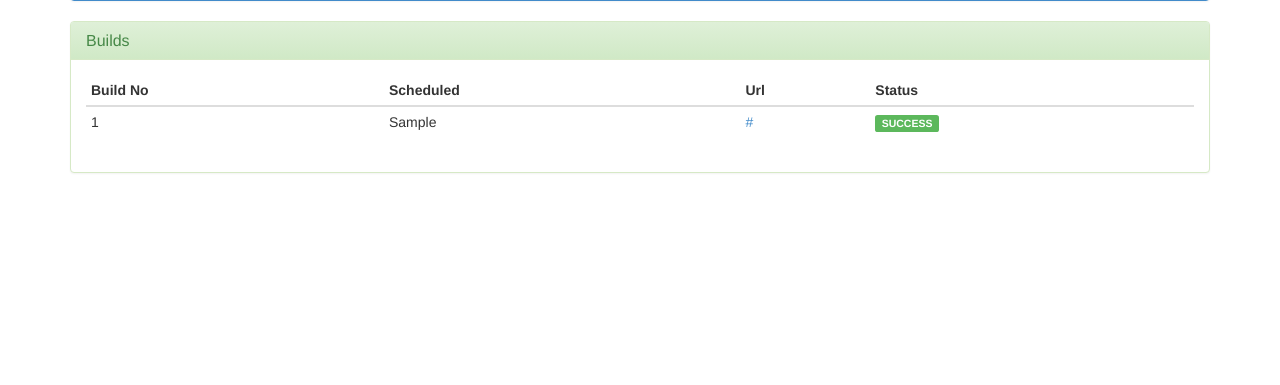
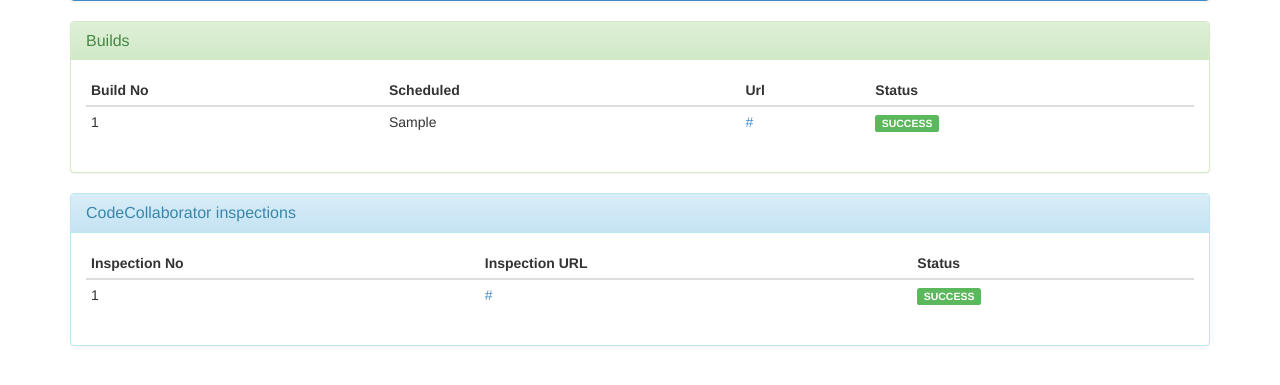
Before and after one commit to pasliwa/code_review, a Flask app: template templates/info.html in a window 1280 px wide. Shown: the part 344-729 px from the top of the page. Run offline with Flask 2, Linux system fonts and the light colour scheme; tables that the repository leaves empty hold one stand-in row (values such as "Sample post"); the template is opened without the code that fills it: values that come from a table or form of the project are taken from there, most other values are stand-ins (such as "Sample title", 1, 10 or a date in 2020); some libraries are stand-ins or nearby versions.

Commit message:
db persistance for code inspections in CC

```diff
--- a/CodeCollaborator.py
+++ b/CodeCollaborator.py
@@ -24,8 +24,6 @@ class CodeCollaborator(object):
         return reviewId
 
     def upload_diff(self, reviewId, revision, repoPath):
-        curr = os.getcwd()
-        print os.getcwd()
         revision = int(revision)
         output = subprocess.check_output(
             "{cc} addhgdiffs {reviewId} -r {rev1} -r {rev2}".format(cc=config.CC_BIN, reviewId=reviewId,
--- a/code_review.py
+++ b/code_review.py
@@ -46,6 +46,7 @@ class Review(db.Model):
     title = db.Column(db.String(120))
     sha1 = db.Column(db.String(40), index=True)
     builds = db.relationship("Build")
+    inspections = db.relationship("CodeInspection")
 
     def __init__(self, owner=None, owner_email=None, title=None, sha1=None):
         self.owner = owner
@@ -70,6 +71,22 @@ class Build(db.Model):
         self.build_url = build_url
         self.status = status
         self.job_name = job_name
+
+
+
+class CodeInspection(db.Model):
+    __tablename__ = 'inspections'
+    id = db.Column(db.Integer, primary_key=True)
+    review_id = db.Column(db.Integer, db.ForeignKey('reviews.id'))
+    inspection_number = db.Column(db.Integer)
+    inspection_url = db.Column(db.String(120))
+    status = db.Column(db.String(20))
+
+    def __init__(self, review_id = None, inspection_number = None, inspection_url = None, status = None):
+        self.review_id = review_id
+        self.inspection_number = inspection_number
+        self.inspection_url = inspection_url
+        self.status = status
 
 
 
@@ -143,13 +160,21 @@ def inspect_diff():
     info=repo.hg_head_changeset_info(request.form['changeset'])
     rev=info["rev"]
     cc = CodeCollaborator()
-    reviewId=cc.create_empty_cc_review()
-    res, output = cc.upload_diff(reviewId, rev, repo.path)
+    ccInspectionId=cc.create_empty_cc_review()
+    res, output = cc.upload_diff(ccInspectionId, rev, repo.path)
     if (res):
-        message="CodeCollaborator review #{reviewId} has been created".format(reviewId=reviewId)
+        review = Review.query.filter(Review.sha1 == request.form['changeset']).first()
+        inspection = CodeInspection()
+        inspection.inspection_number = ccInspectionId
+        inspection.inspection_url = config.CC_REVIEW_URL.format(reviewId=ccInspectionId)
+        inspection.review_id = review.id
+        inspection.status = 'NEW'
+        db.session.add(inspection)
+        db.session.commit()
+        message="CodeCollaborator review #{reviewId} has been created. View: {url}".format(reviewId=ccInspectionId, url=inspection.inspection_url)
     else:
         message="There was an error creating CodeCollaborator review. \n\n" + output
-    return render_template("info.html", message=message)
+    return redirect(url_for('changeset_info', changeset=request.form['changeset']))
 
 
 
--- a/config.py
+++ b/config.py
@@ -3,5 +3,6 @@ DB_PWD = "secret"
 PROPAGATE_EXCEPTIONS = True
 CCOLLAB_PATH = "/home/roman/ccollab-cmdline"
 CC_BIN = CCOLLAB_PATH + "/ccollab"
+CC_REVIEW_URL="http://rd-w2k8.us.int.genesyslab.com:9090/go?page=ReviewDisplay&reviewid={reviewId}"
 SQLALCHEMY_DATABASE_URI = "mysql://root:secret@localhost/review"
 REVIEW_JOB_NAME = "iwd_8.5.000-REVIEW"
--- a/templates/info.html
+++ b/templates/info.html
@@ -27,7 +27,6 @@
             <div class="panel-heading">
                 <h3 class="panel-title">Builds</h3>
             </div>
-
             <div class="panel-body">
                 <table class="table table-hover table-condensed">
                     <thead>
@@ -60,7 +59,42 @@
                     </tbody>
                 </table>
             </div>
+        </div>
 
+        <div class="panel panel-info">
+            <div class="panel-heading">
+                <h3 class="panel-title">CodeCollaborator inspections</h3>
+            </div>
+            <div class="panel-body">
+                <table class="table table-hover table-condensed">
+                    <thead>
+                    <tr>
+                        <th>Inspection No</th>
+                        <th>Inspection URL</th>
+                        <th>Status</th>
+                    </tr>
+                    </thead>
+                    <tbody>
+                    {% for i in r.inspections %}
+                        <tr>
+                            <td>{{ i.inspection_number }}</td>
+                            <td><a target="_blank" href="{{ i.inspection_url }}">{{ i.inspection_url }}</a> </td>
+                            <td>
+                                {% if i.status == "SUCCESS" %}
+                                    <span class="label label-success">
+                                {% elif i.status == "FAILURE" %}
+                                    <span class="label label-danger">
+                                {% else %}
+                                    <span class="label label-default">
+                                {% endif %}
+                                {{ i.status }}
+                                </span>
+                            </td>
+                        </tr>
+                    {% endfor %}
+                    </tbody>
+                </table>
+            </div>
         </div>
 
     {% endfor %}
```
